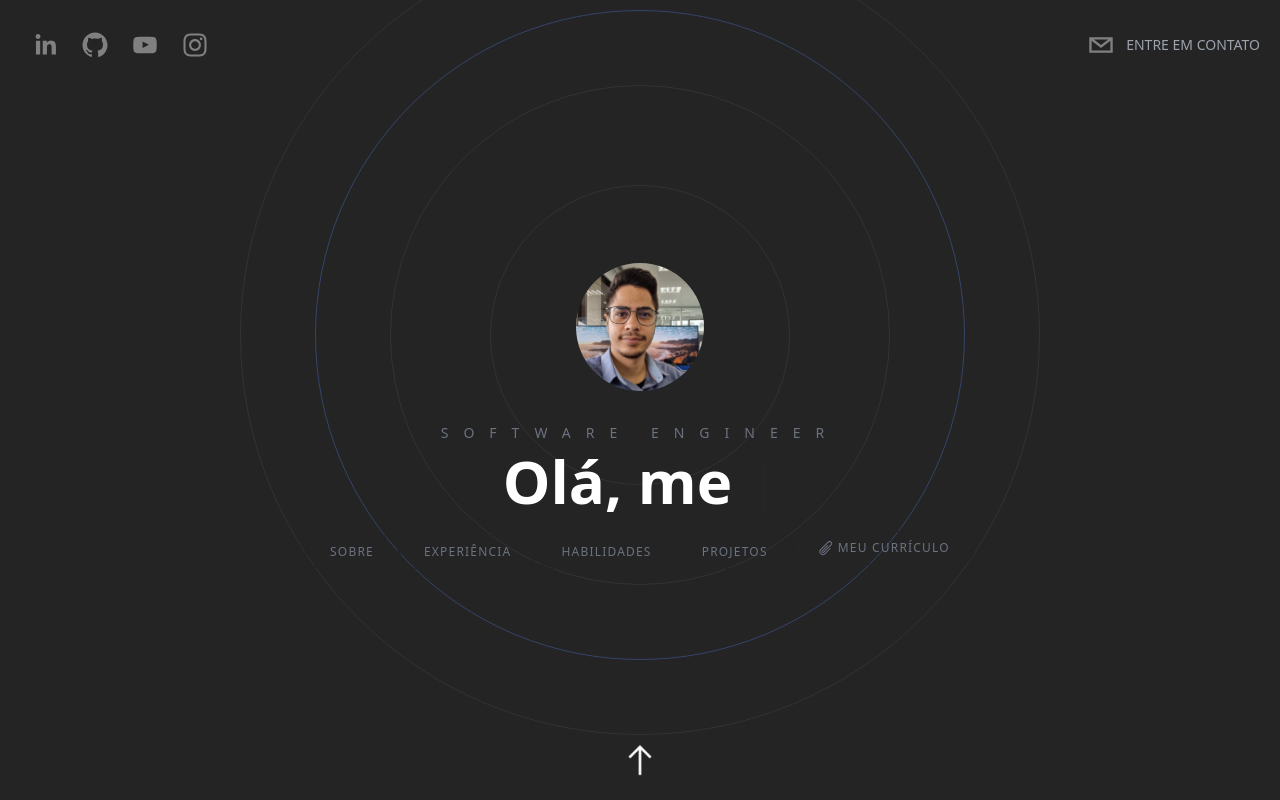
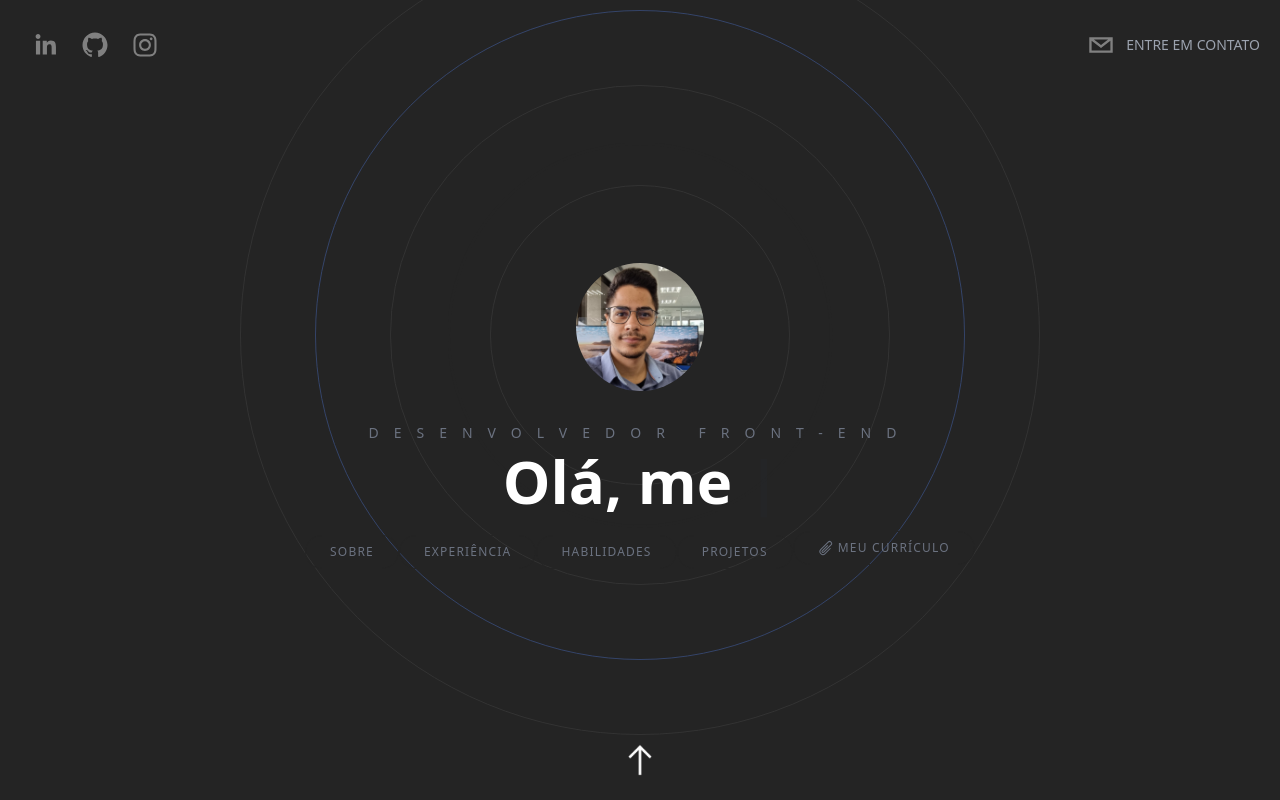
Before and after one commit to leonardobarros31/Portfolio, a Next.js app: page / in a window 1280 px wide. Built offline with nearby package versions, Linux system fonts and the light colour scheme.

Commit message:
Pequenas correções

```diff
--- a/components/Header.tsx
+++ b/components/Header.tsx
@@ -28,11 +28,6 @@ function Header() {
         />
         <SocialIcon
           url="https://github.com/leonardobarros31/"
-          fgColor="gray"
-          bgColor="transparent"
-        />
-        <SocialIcon
-          url="https://www.youtube.com/channel/UCaMGKJAr9v-cU5OLEu7wB-Q"
           fgColor="gray"
           bgColor="transparent"
         />
--- a/components/Hero.tsx
+++ b/components/Hero.tsx
@@ -29,7 +29,7 @@ function Hero({}: Props) {
       />
       <div className="z-20">
         <h2 className="text-sm uppercase text-gray-500 pb-2 tracking-[15px]">
-          Software Engineer
+          Desenvolvedor Front-End
         </h2>
         <h1 className="text-5xl lg:text-6xl font-semibold px-10">
           <span className="mr-3">{text}</span>
--- a/pages/index.tsx
+++ b/pages/index.tsx
@@ -8,7 +8,7 @@ import Skills from "../components/Skills";
 import Projects from "@/components/Projects";
 import ContactMe from "@/components/ContactMe";
 import Image from 'next/image';
-import Link from 'next/link'
+import Link from 'next/link';
 
 
 const inter = Inter({ subsets: ["latin"] });
```
